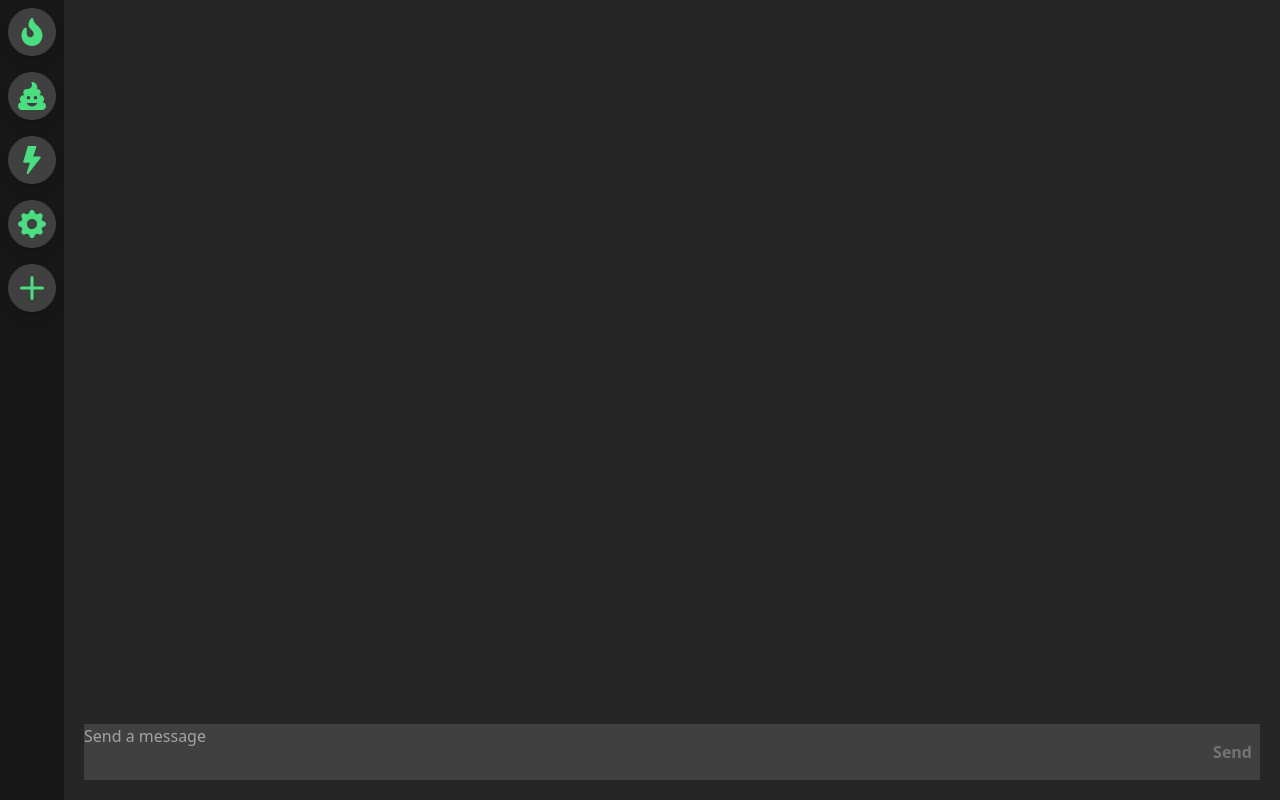
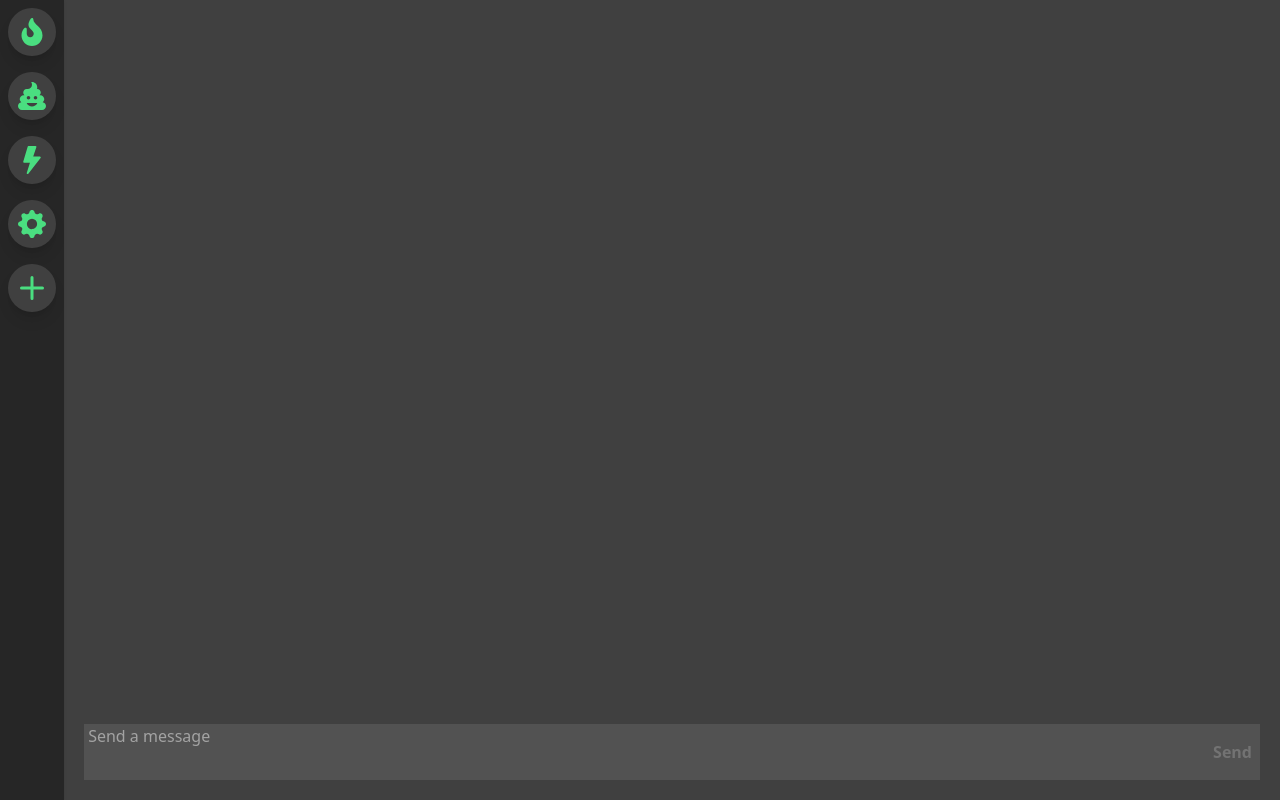
Before and after one commit to devanskeem/tailwindcss-discord-clone, a React (Create React App) app: page / in a window 1280 px wide. Built offline with nearby package versions, Linux system fonts and the light colour scheme.

Commit message:
lightened background colors

```diff
--- a/src/components/MessageBoard.js
+++ b/src/components/MessageBoard.js
@@ -15,7 +15,7 @@ const MessageBoard = () => {
 
     return(
 
-            <div className="flex flex-col align-middle justify-between bg-gray-800 w-full h-screen shadow">
+            <div className="flex flex-col align-middle justify-between bg-gray-700 w-full h-screen shadow">
                 <div className='h-full scroll-auto overflow-auto'>
                     <div className='flex flex-wrap m-2 '>
                         {msgList}
--- a/src/components/SideBar.js
+++ b/src/components/SideBar.js
@@ -3,7 +3,7 @@ import  {FaFire, FaPoo} from 'react-icons/fa'
 
 const SideBar = () => {
   return (
-      <div className="fixed top-0 left-0 h-screen w-16 m-0 flex flex-col bg-gray-900 text-white shadow">
+      <div className="fixed top-0 left-0 h-screen w-16 m-0 flex flex-col bg-gray-800 text-white shadow">
           <SideBarIcon icon={<FaFire size="28"  />} text='Fire 🔥' />
           <SideBarIcon icon={<FaPoo size="28"/>}  text='Poop 💩' />
           <SideBarIcon icon={<BsFillLightningFill size="28" />} text='Lightning ⚡️' />
--- a/src/components/TextBox.js
+++ b/src/components/TextBox.js
@@ -23,16 +23,16 @@ const TextBox = ({newMessage}) => {
 
     return(
         <form onSubmit={handleSubmit}
-              className=" bg-gray-700 text-gray-500 w-full flex justify-between align-middle
+              className=" bg-gray-600 text-gray-500 w-full flex justify-between align-middle
                            focus:text-gray-100 border-solid border-white border-0 focus:outline-none focus:border-[1px]
                            max-h-full resize-none overflow-auto">
-            <textarea className='bg-gray-700 outline-none resize-none overflow-auto w-full focus:text-gray-100'
+            <textarea className='bg-gray-600 outline-none resize-none overflow-auto w-full focus:text-gray-100'
                 value={content}
                 onChange={handleChange}
-                placeholder="Send a message"
+                placeholder=" Send a message"
             >
             </textarea>
-            <button type="submit" className={submit ? 'cursor-pointer font-bold p-2 text-blue-400 bg-gray-600 hover:bg-blue-400 hover:text-gray-700 transition-all active:bg-blue-500' : 'pointer-events-none p-2 font-bold'}>
+            <button type="submit" className={submit ? 'cursor-pointer font-bold p-2 text-blue-400 bg-gray-500 hover:bg-blue-400 hover:text-gray-700 transition-all active:bg-blue-500' : 'pointer-events-none p-2 font-bold'}>
                 Send
             </button>
 
```
